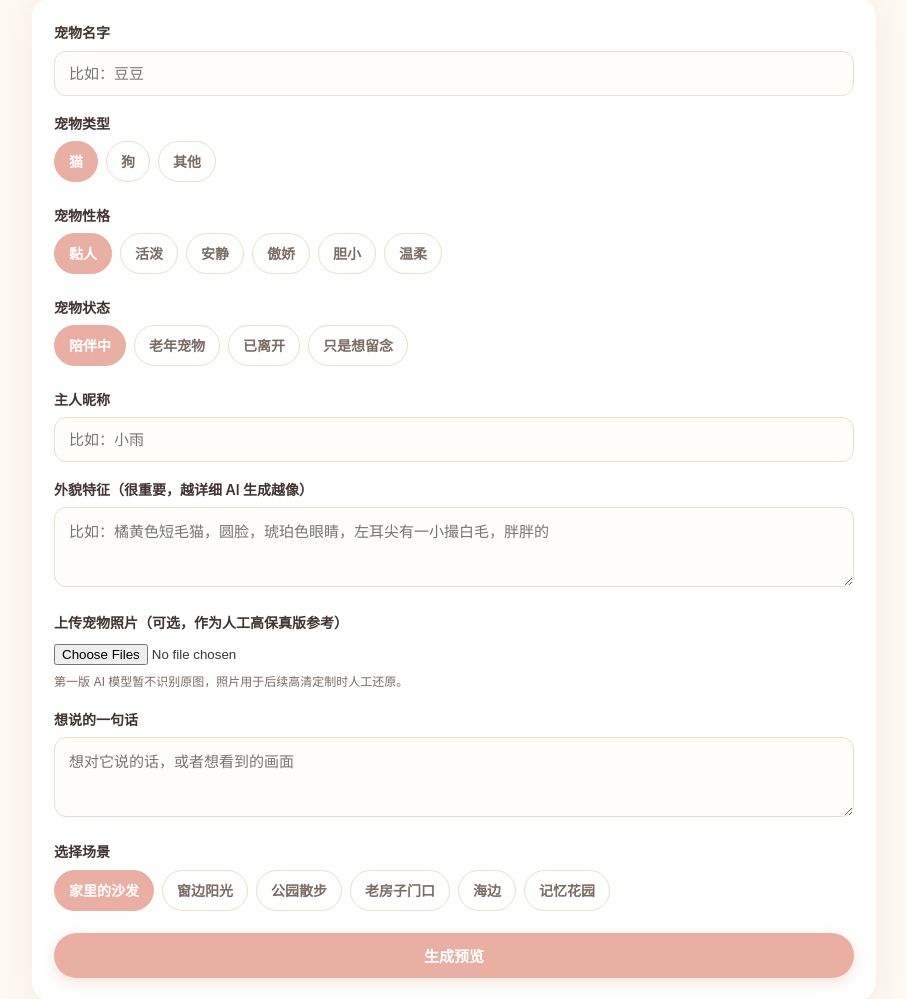
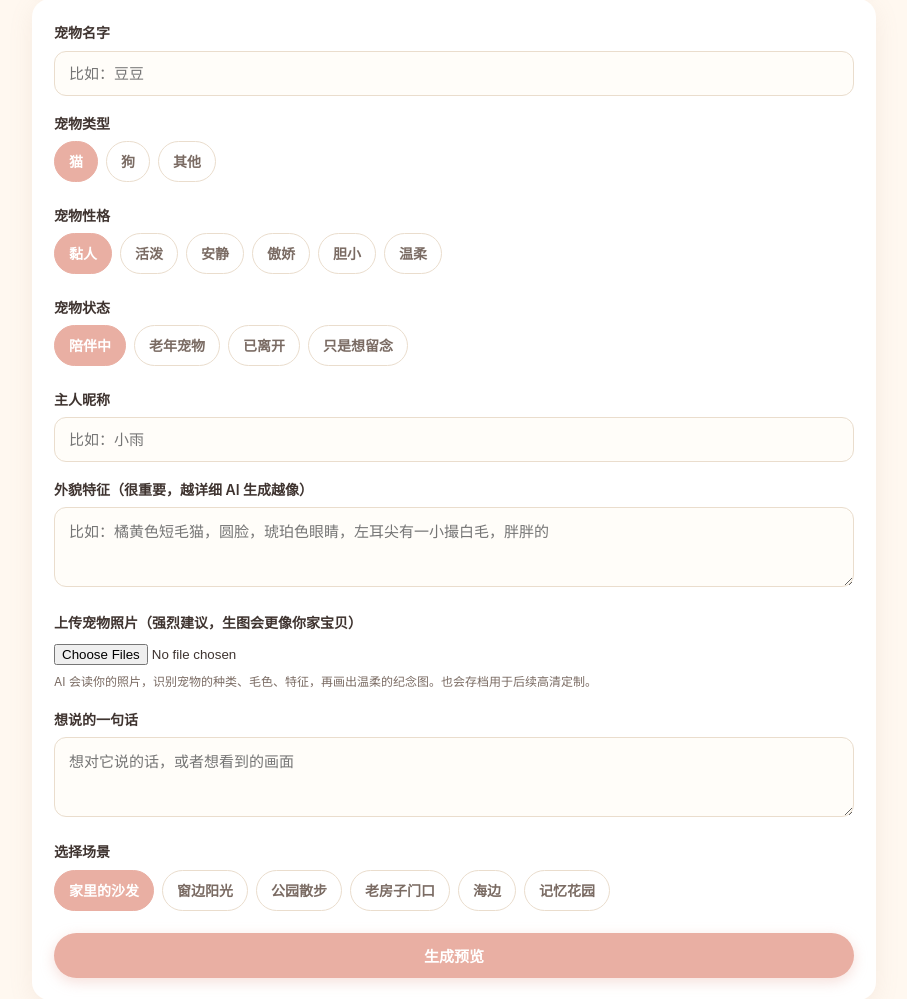
Before and after one commit to wytsy1/pet-memory-demo, a Flask app: page /play in a window 1280 px wide. Shown: the part 291-1290 px from the top of the page, without its empty margins (186-1093 px from the left). Run offline with Flask 3, Linux system fonts and the light colour scheme.

Commit message:
copy: update photo upload hint to reflect AI vision capability

```diff
--- a/templates/play.html
+++ b/templates/play.html
@@ -57,9 +57,9 @@
   </div>
 
   <div class="form-row">
-    <label>上传宠物照片（可选，作为人工高保真版参考）</label>
+    <label>上传宠物照片（强烈建议，生图会更像你家宝贝）</label>
     <input type="file" name="pet_photos" accept="image/*" multiple>
-    <div class="muted" style="margin-top:6px;font-size:12px;">第一版 AI 模型暂不识别原图，照片用于后续高清定制时人工还原。</div>
+    <div class="muted" style="margin-top:6px;font-size:12px;">AI 会读你的照片，识别宠物的种类、毛色、特征，再画出温柔的纪念图。也会存档用于后续高清定制。</div>
   </div>
 
   <div class="form-row">
```
